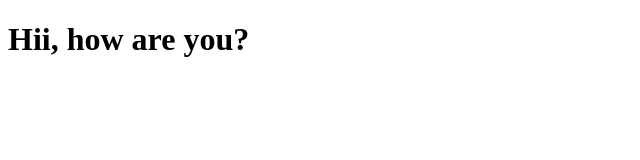
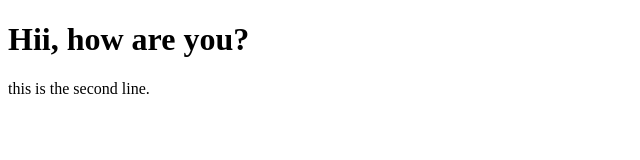
Before and after one commit to adityak0312/democ, a plain HTML site: page index.html in a window 1280 px wide. Shown: the whole page, without its empty margins (0-640 px from the left). Drawn offline with Linux system fonts and the light colour scheme.

Commit message:
this is the second line

```diff
--- a/index.html
+++ b/index.html
@@ -7,5 +7,6 @@
 </head>
 <body>
     <h1>Hii, how are you?</h1>
+    this is the second line.
 </body>
 </html>
```
Also changed, not shown: 1 other file.
